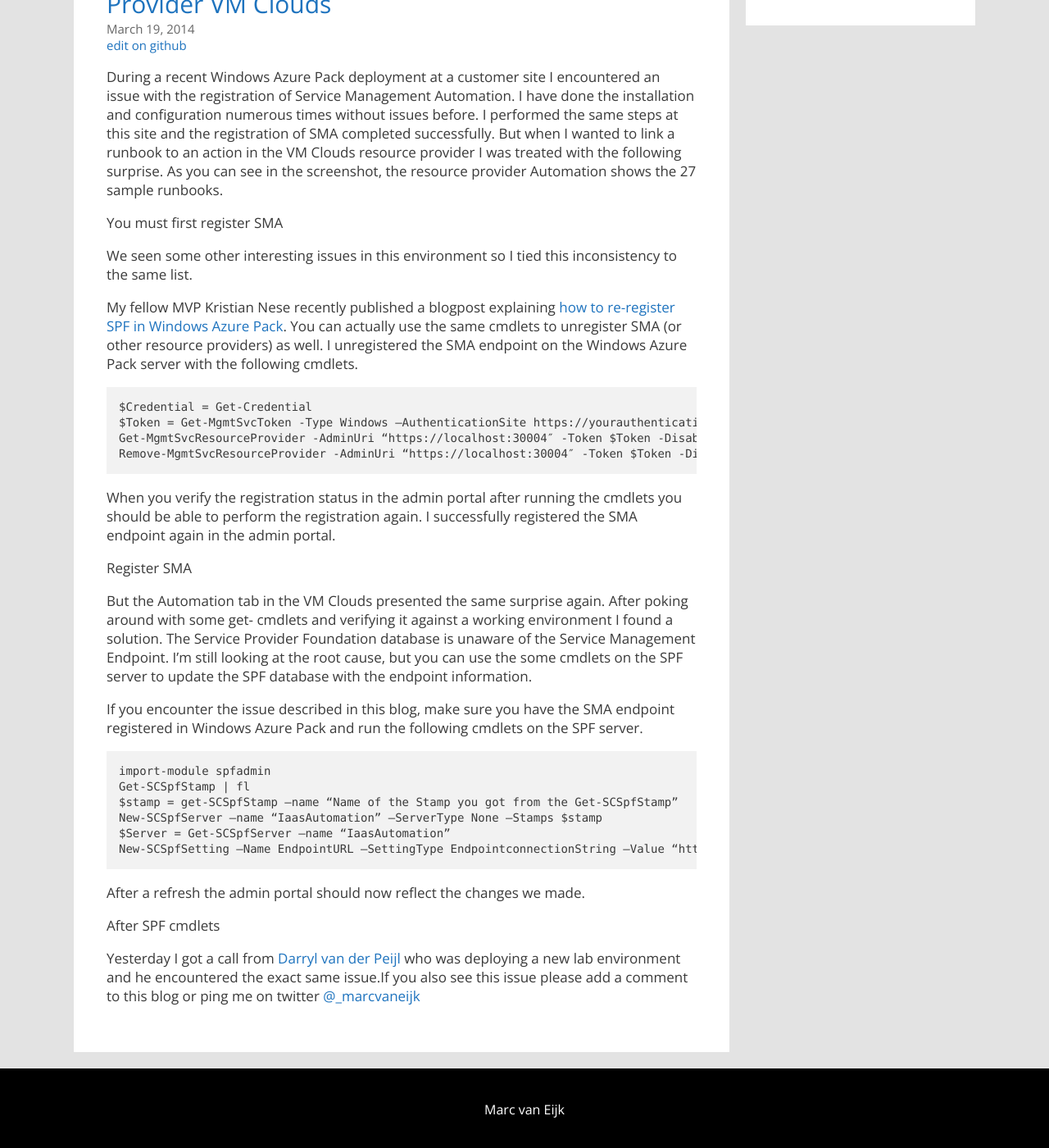
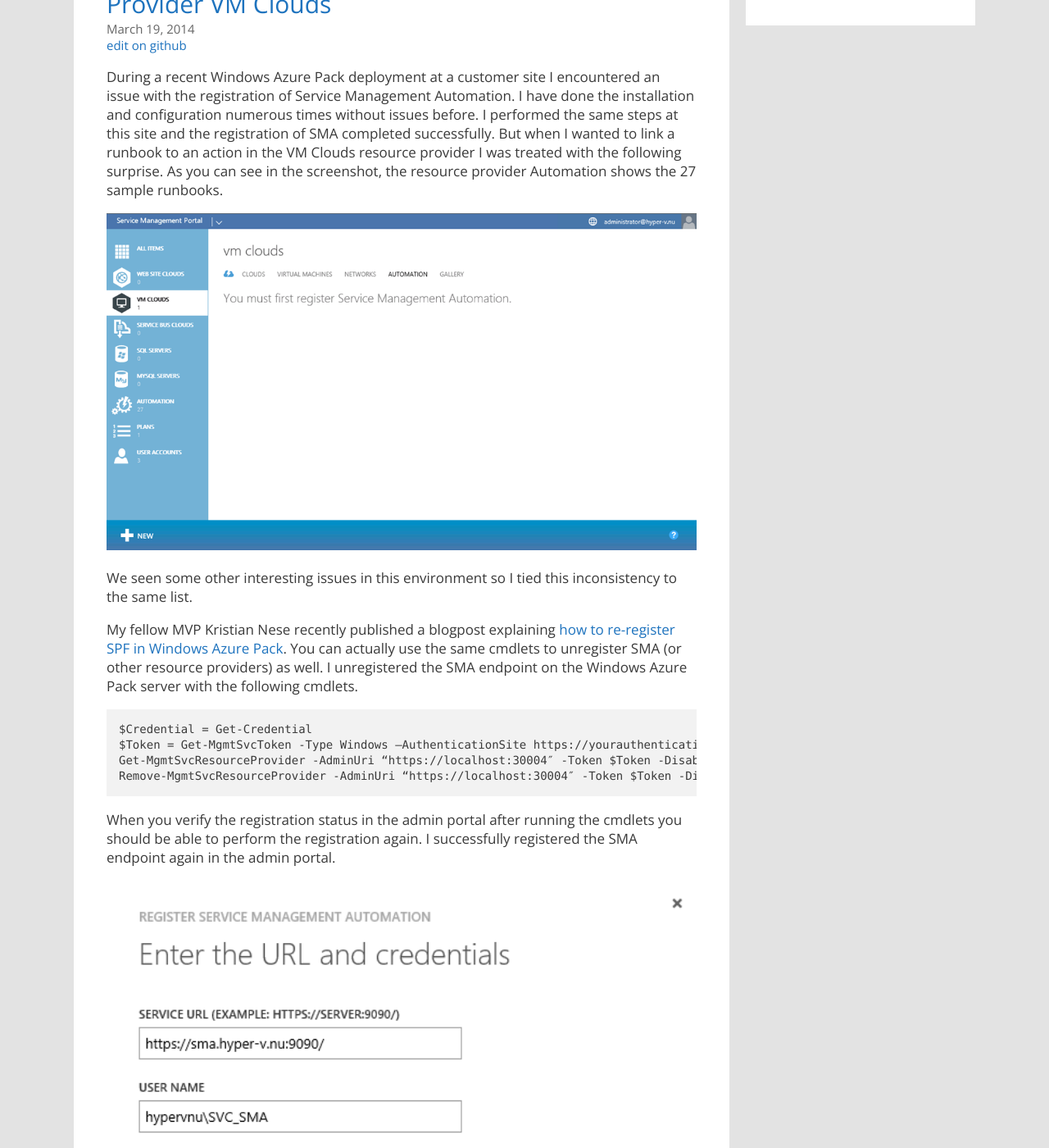
Before and after one commit to marcvaneijk/marcvaneijk.old, a Jekyll site: the page built from _posts/2014-03-19-registersma.md, in a window 1280 px wide and 1400 px high, scrolled down 359 px. Shown: the whole window at 82% size. Built offline with Jekyll 4.4.1, drawn with Linux system fonts in a browser that asks for light colours; nearby versions of some CDN libraries.

Commit message:
Update 2014-03-19-registersma.md

```diff
--- a/_posts/2014-03-19-registersma.md
+++ b/_posts/2014-03-19-registersma.md
@@ -7,7 +7,7 @@ tags: Marc van Eijk, Service Management Automation, Service Provider Foundation,
 ---
 During a recent Windows Azure Pack deployment at a customer site I encountered an issue with the registration of Service Management Automation. I have done the installation and configuration numerous times without issues before. I performed the same steps at this site and the registration of SMA completed successfully. But when I wanted to link a runbook to an action in the VM Clouds resource provider I was treated with the following surprise. As you can see in the screenshot, the resource provider Automation shows the 27 sample runbooks.
 
-You must first register SMA
+<img src="/images/2014-03-19/You-must-first-register-SMA.png" width="720">
 
 We seen some other interesting issues in this environment so I tied this inconsistency to the same list.
 
@@ -22,7 +22,7 @@ Remove-MgmtSvcResourceProvider -AdminUri “https://localhost:30004″ -Token $T
 
 When you verify the registration status in the admin portal after running the cmdlets you should be able to perform the registration again. I successfully registered the SMA endpoint again in the admin portal.
 
-Register SMA
+<img src="/images/2014-03-19/Register-SMA.png" width="720">
 
 But the Automation tab in the VM Clouds presented the same surprise again. After poking around with some get- cmdlets and verifying it against a working environment I found a solution. The Service Provider Foundation database is unaware of the Service Management Endpoint. I’m still looking at the root cause, but you can use the some cmdlets on the SPF server to update the SPF database with the endpoint information.
 
@@ -39,6 +39,6 @@ New-SCSpfSetting –Name EndpointURL –SettingType EndpointconnectionString –
 
 After a refresh the admin portal should now reflect the changes we made.
 
-After SPF cmdlets
+<img src="/images/2014-03-19/After-SPF-cmdlets.png" width="720">
 
 Yesterday I got a call from [Darryl van der Peijl](http://www.darrylvanderpeijl.nl/) who was deploying a new lab environment and he encountered the exact same issue.If you also see this issue please add a comment to this blog or ping me on twitter [@_marcvaneijk](http://twitter.com/_marcvaneijk)
```
